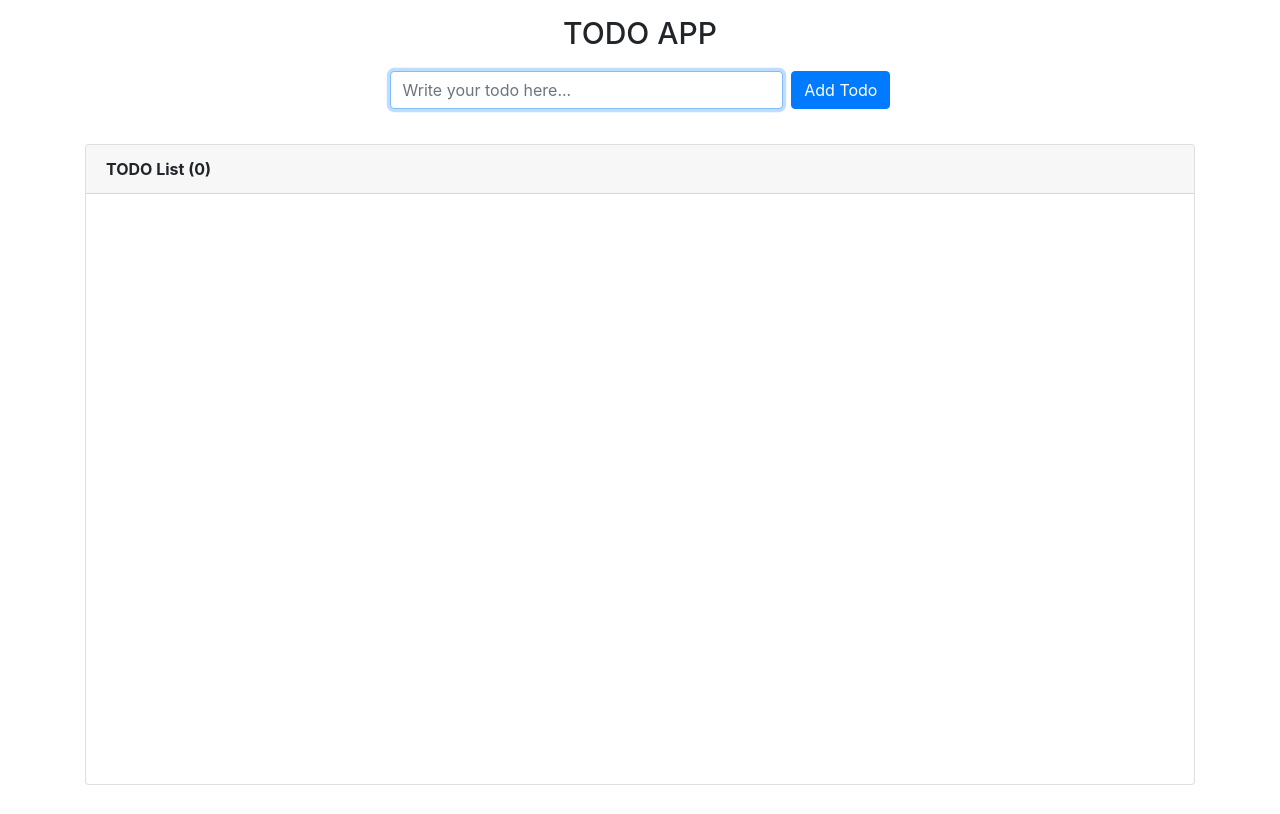
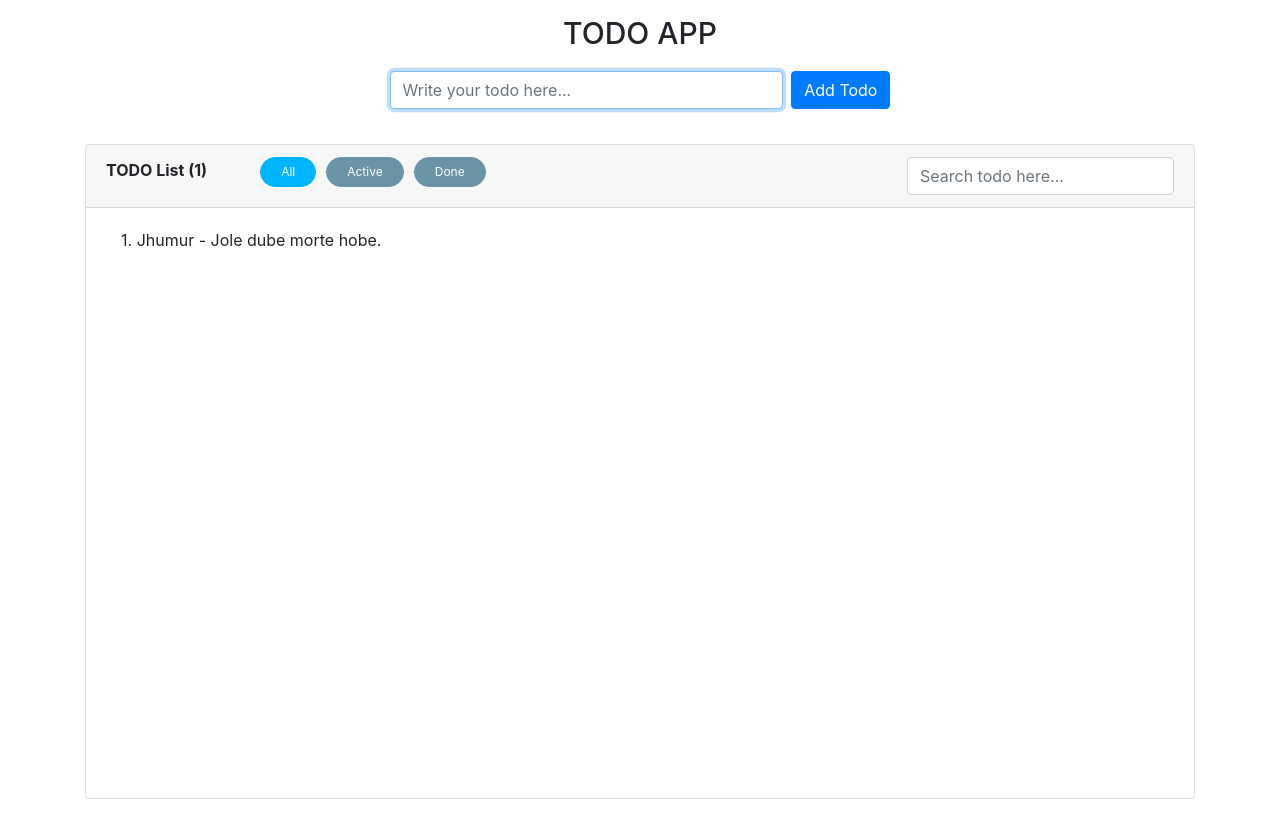
Before and after one commit to JhumurChatterjee/to_do_app, a React (Create React App) app: page / in a window 1280 px wide. Built offline with nearby package versions, Linux system fonts and the light colour scheme.

Commit message:
Adding Search Feature

```diff
--- a/src/components/App.js
+++ b/src/components/App.js
@@ -6,7 +6,7 @@ class App extends React.Component {
   constructor(props) {
     super(props);
     this.state = {
-      todoItems: []
+      todoItems: [{ id: 1, text: 'Jhumur - Jole dube morte hobe.', status: 'active' }]
     }
   }
 
--- a/src/components/ToDoList.js
+++ b/src/components/ToDoList.js
@@ -1,18 +1,65 @@
 import React from 'react';
 
 class ToDoList extends React.Component {
+  constructor(props) {
+    super(props);
+    this.state = {
+      searchTerm: '',
+      filter: 'all'
+    }
+  }
+
+  onChange = (e) => {
+    this.setState({ [e.target.name]: e.target.value });
+  }
+
+  filterItem = () => {
+    const { searchTerm, filter } = this.state;
+    let todoItems = [];
+
+    if (filter === 'all') {
+      todoItems = [...this.props.todoItems]
+    } else {
+      todoItems = [...this.props.todoItems].filter(el => el.status === filter)
+    }
+
+    if (searchTerm.trim().length > 0) {
+      return todoItems.filter(el => el.text.toLowerCase().includes(searchTerm.trim().toLowerCase()));
+    } else {
+      return todoItems;
+    }
+  }
+
+  handleFilterClick = (filter) => {
+    this.setState({ filter });
+  }
+
   render() {
-    const todoItems = this.props.todoItems
+    const todoItems = this.filterItem();
+    const { filter } = this.state;
 
-    return(
+    return (
       <div className='card'>
         <div className='card-header'>
-          <strong>TODO List ({todoItems.length})</strong>
+          <span className='d-inline-block mr-5'><strong>TODO List ({todoItems.length})</strong></span>
+          <span className={filter === 'all' ? 'active-link' : 'filter-link'} onClick={this.handleFilterClick.bind(null, 'all')}>All</span>
+            <span className={filter === 'active' ? 'active-link' : 'filter-link'} onClick={this.handleFilterClick.bind(null, 'active')}>Active</span>
+            <span className={filter === 'done' ? 'active-link' : 'filter-link'} onClick={this.handleFilterClick.bind(null, 'done')}>Done</span>
+
+          <input
+            type='text'
+            onChange={this.onChange}
+            name='searchTerm'
+            autoComplete='off'
+            className='form-control w-25 float-right'
+            placeholder='Search todo here...'
+          />
         </div>
 
         <div className='card-body'>
           <ul className='list-group'>
-            {todoItems.map((todo, index) => {
+            {
+              todoItems.map((todo, index) => {
                 const className = todo.status === 'active' ? 'todo-text' : 'todo-text done'
 
                 return (
@@ -21,7 +68,9 @@ class ToDoList extends React.Component {
                       {index + 1}. {todo.text}
                     </span>
                   </li>
-              )})}
+                )
+              })
+            }
           </ul>
         </div>
       </div>
--- a/src/index.css
+++ b/src/index.css
@@ -38,3 +38,27 @@
   height: calc(100vh - 210px);
   overflow-y: auto;
 }
+
+.active-link {
+  cursor: pointer;
+  color: #FFFFFF;
+  display: inline-block;
+  padding: 5px 20px;
+  font-size: 12px;
+  border: 1px solid #00B5FF;
+  background-color: #00B5FF;
+  border-radius: 20px;
+  margin: 0px 5px;
+}
+
+.filter-link {
+  cursor: pointer;
+  color: #FFFFFF;
+  display: inline-block;
+  padding: 5px 20px;
+  font-size: 12px;
+  border: 1px solid #6894A6;
+  background-color: #6894A6;
+  border-radius: 20px;
+  margin: 0px 5px;
+}
```
Lines whose indentation alone changed are shown as unchanged.
